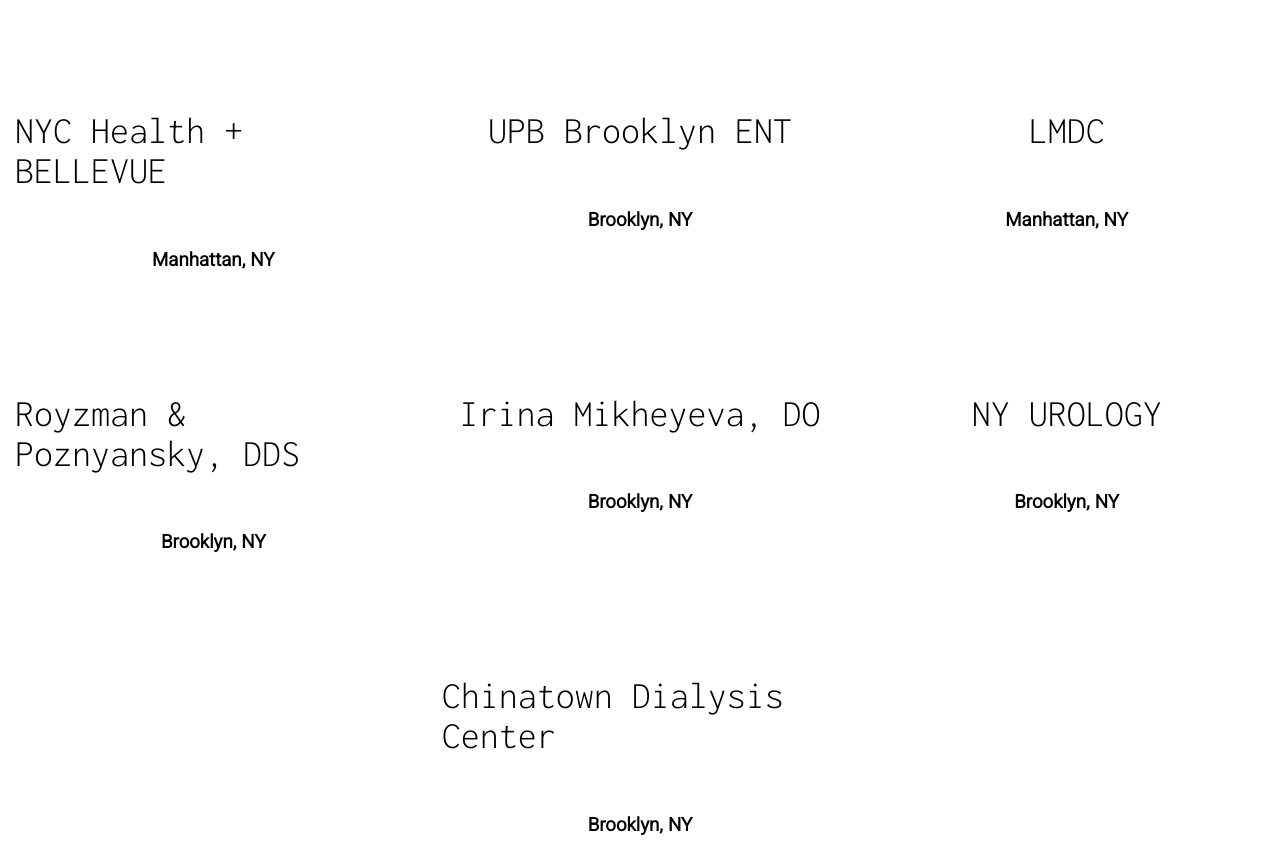
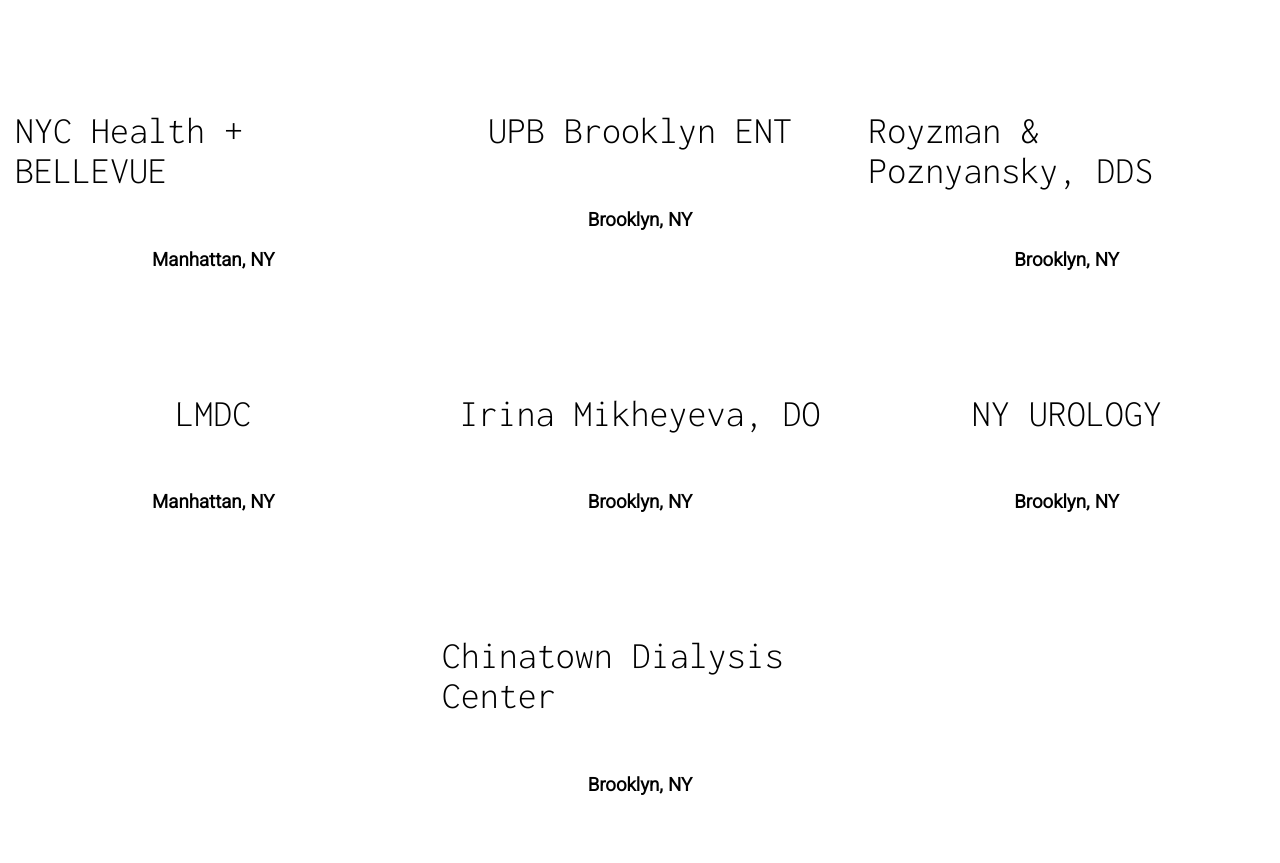
Before and after one commit to leardkelmendi/barmaleyconsulting, a React app: page / in a window 1280 px wide. Shown: the part 1393-2256 px from the top of the page. Built offline with nearby package versions, Linux system fonts and the light colour scheme; a web font is replaced by a local one.

Commit message:
updated spacing

```diff
--- a/src/components/Header.js
+++ b/src/components/Header.js
@@ -5,7 +5,7 @@
     return (
         <header>
             <nav className = "nav">
-                <h1 className = "title"><a href="./index.js" className="title">Barmaley Consulting</a></h1>
+                <h1 className = "title">Barmaley Consulting</h1>
                 <img src={logo} alt="logo" width="300px" className="imglogo" />
                 <ul className="nav-items">
                     <li className="leftList"><a href="#services" className="nav-items">SERVICES</a></li>
--- a/src/components/Main.js
+++ b/src/components/Main.js
@@ -131,11 +131,11 @@
                     </div>
                     <div className="bodyContainers">
                         <div className="contTitle">
-                            <p><a href="http://lowermanhattandialysis.com">LMDC</a></p>
+                            <p><a href="https://goo.gl/maps/SDFN8KZq8fCPpbG58">Royzman & Poznyansky, DDS</a></p>
                         </div>
                         <div className="contBody">
                             <h3>
-                                Manhattan, NY
+                                Brooklyn, NY
                             </h3>
                         </div>
                     </div>
@@ -144,11 +144,11 @@
                 <div className="bigCont">
                     <div className="bodyContainers">
                         <div className="contTitle">
-                            <p><a href="https://goo.gl/maps/SDFN8KZq8fCPpbG58">Royzman & Poznyansky, DDS</a></p>
+                            <p><a href="http://lowermanhattandialysis.com">LMDC</a></p>
                         </div>
                         <div className="contBody">
                             <h3>
-                                Brooklyn, NY
+                                Manhattan, NY
                             </h3>
                         </div>
                     </div>
--- a/src/style.css
+++ b/src/style.css
@@ -182,3 +182,7 @@
 .spacer {
     margin-bottom: 50px;
 }
+
+.bigCont {
+    vertical-align: auto;
+}
```
